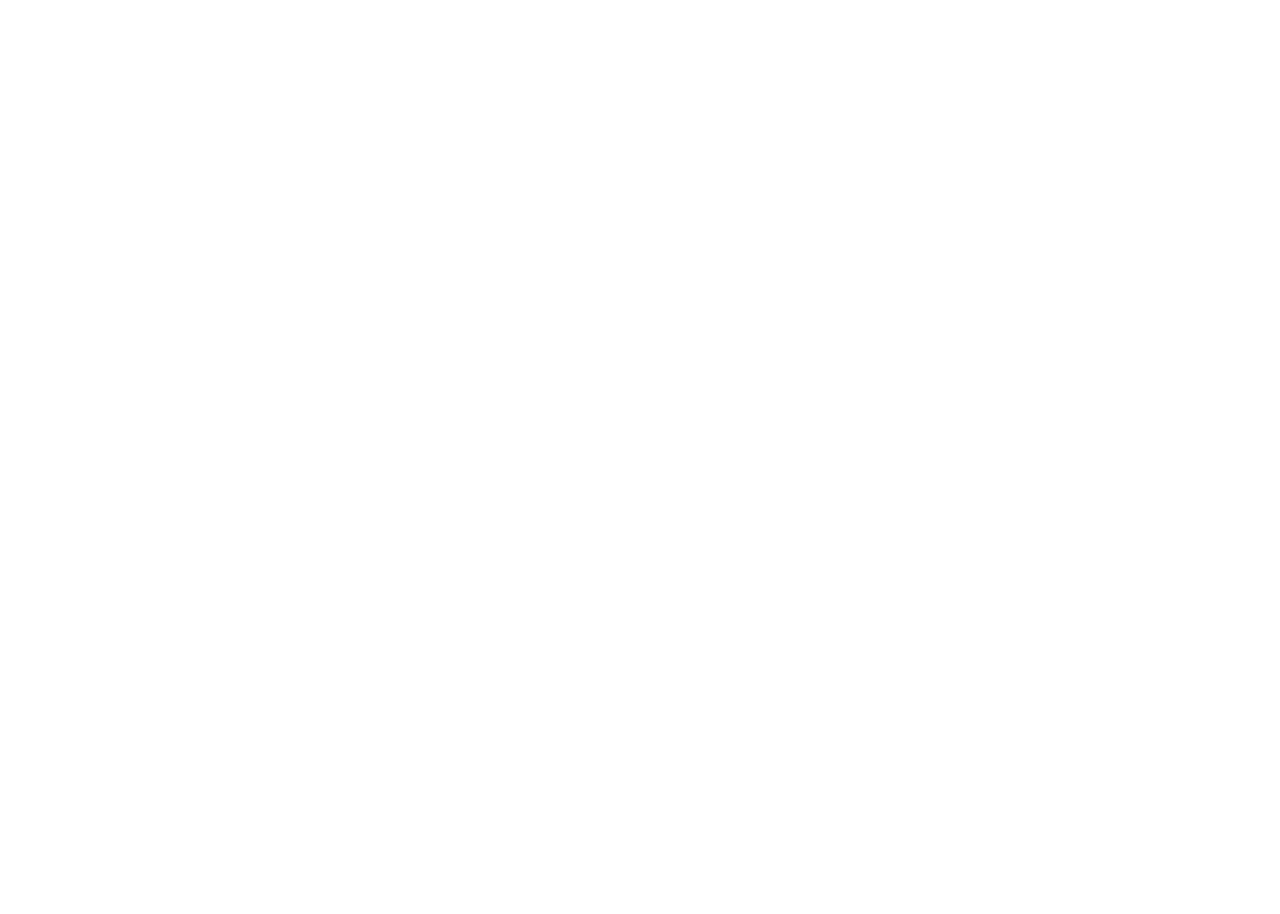
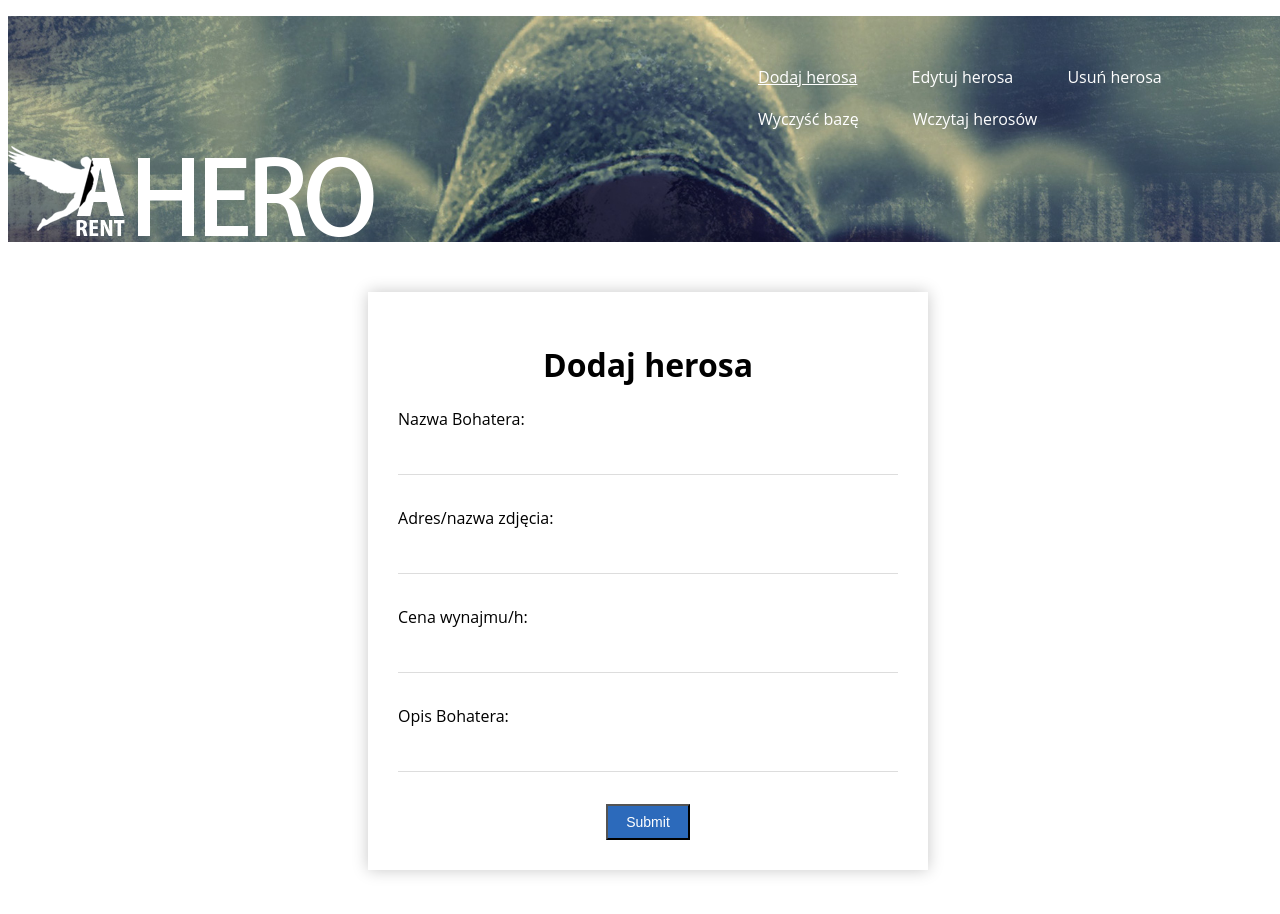
Before and after one commit to Kotvitz/Hero-Rent, a plain HTML site: page hero-creator.html in a window 1280 px wide. Before the commit the page ends 800 px from the top, so only its background shows below. Drawn offline with Linux system fonts and the light colour scheme.

Commit message:
created a adding heros form and corrected a style features

```diff
--- a/hero-creator.html
+++ b/hero-creator.html
@@ -0,0 +1,49 @@
+<!DOCTYPE html>
+<html lang="pl">
+    <head>
+        <link rel="stylesheet" type="text/css" href="style.css">
+        <meta charset="utf-8">
+        <script type="text/javascript" src="script.js"></script>
+        <title>Dodaj herosa</title>
+    </head>
+    <body>
+        <div id="siteNavigation2">
+            <div id="tabMenu2">
+                <ul class="mainMenu2">
+                    <li id="addHero" style="display: inline-block;">
+                        <a href="hero-creator.html" style="color:white">Dodaj herosa</a>
+                    </li>
+                    <li id="editHero" style="display: inline-block;">
+                        <a style="color:white">Edytuj herosa</a>
+                    </li>
+                    <li id="deleteHero" style="display: inline-block;">
+                        <a style="color:white">Usuń herosa</a>
+                    </li>
+                    <li id="cleanBase" style="display: inline-block;">
+                        <a style="color:white">Wyczyść bazę</a>
+                    </li>
+                    <li id="loadHeros" style="display: inline-block;">
+                        <a style="color:white">Wczytaj herosów</a>
+                    </li>
+                </ul>
+            </div>
+            <a href="index.html"><img src="images/logo.png" alt="Home page"></a>
+        </div>
+        <div class="add-hero-form">
+            <h1 style="text-align: center;">Dodaj herosa</h1>
+            <form method="POST">
+                Nazwa Bohatera:<br>
+                <input type="text" name="heroname"><br>
+                Adres/nazwa zdjęcia:<br>
+                <input type="text" name="herophoto"><br>
+                Cena wynajmu/h:<br>
+                <input type="text" name="rentprice"><br>
+                Opis Bohatera:<br>
+                <input type="text" name="herodescription"><br>
+                <div id="submit-hero" style="text-align: center">
+                    <input type="submit" value="Submit">
+                </div>
+            </form>
+        </div>
+    </body>
+</html>
--- a/style.css
+++ b/style.css
@@ -1,9 +1,20 @@
+body {
+    font-family: 'Open Sans', sans-serif;
+    width: 100%;
+}
+
 div#siteNavigation {
     background-image: url('images/home-slide01.jpg');
     background-repeat: no-repeat;
     background-size: 100%;
     height: 600px;
     width: 1520px;
+}
+
+div#siteNavigation2 {
+    background-image: url('images/home-slide01.jpg');
+    background-repeat: no-repeat;
+    background-size: 100%;
 }
 
 ul.mainMenu {
@@ -13,10 +24,65 @@ ul.mainMenu {
     margin-left: 0;
     margin-right: 0;
     padding-left: 700px;
-    color: white;
+}
+
+ul.mainMenu2 {
+    list-style-type: disc;
+    margin-top: 1em;
+    margin-bottom: 1 em;
+    margin-left: 0;
+    margin-right: 0;
+    padding-left: 700px;
+    padding-top: 30px;
 }
 
 ul.mainMenu li {
     margin-top: 50px;
     margin-left: 50px;
 }
+
+ul.mainMenu2 li {
+    margin-top: 20px;
+    margin-left: 50px;
+}
+
+.add-hero-form{
+	width: 500px;
+	padding: 30px;
+	background: #FFFFFF;
+	margin: 50px auto;
+	box-shadow: 0px 0px 15px rgba(0, 0, 0, 0.22);
+	-moz-box-shadow: 0px 0px 15px rgba(0, 0, 0, 0.22);
+	-webkit-box-shadow:  0px 0px 15px rgba(0, 0, 0, 0.22);
+
+}
+
+.add-hero-form input[type="text"] {
+    box-sizing: border-box;
+	-webkit-box-sizing: border-box;
+	-moz-box-sizing: border-box;
+	outline: none;
+	display: block;
+	width: 100%;
+	padding: 7px;
+	border: none;
+	border-bottom: 1px solid #ddd;
+	background: transparent;
+    margin-bottom: 10px;
+    height: 45px;
+}
+
+.add-hero-form input[type="submit"] {
+	background-color: rgb(44, 106, 187);
+	display: inline-block;
+	cursor: pointer;
+	color: #FFFFFF;
+	font-size: 14px;
+    padding: 8px 18px;
+    text-decoration: none;
+}
+
+.add-hero-form input[type="submit"]:hover {
+	background:linear-gradient(to bottom, rgb(61, 84, 114) 5%,rgb(108, 125, 148) 100%);
+	background-color: rgb(61, 84, 114);
+}
```
Also changed, not shown: index.html (+7 -6 lines).
